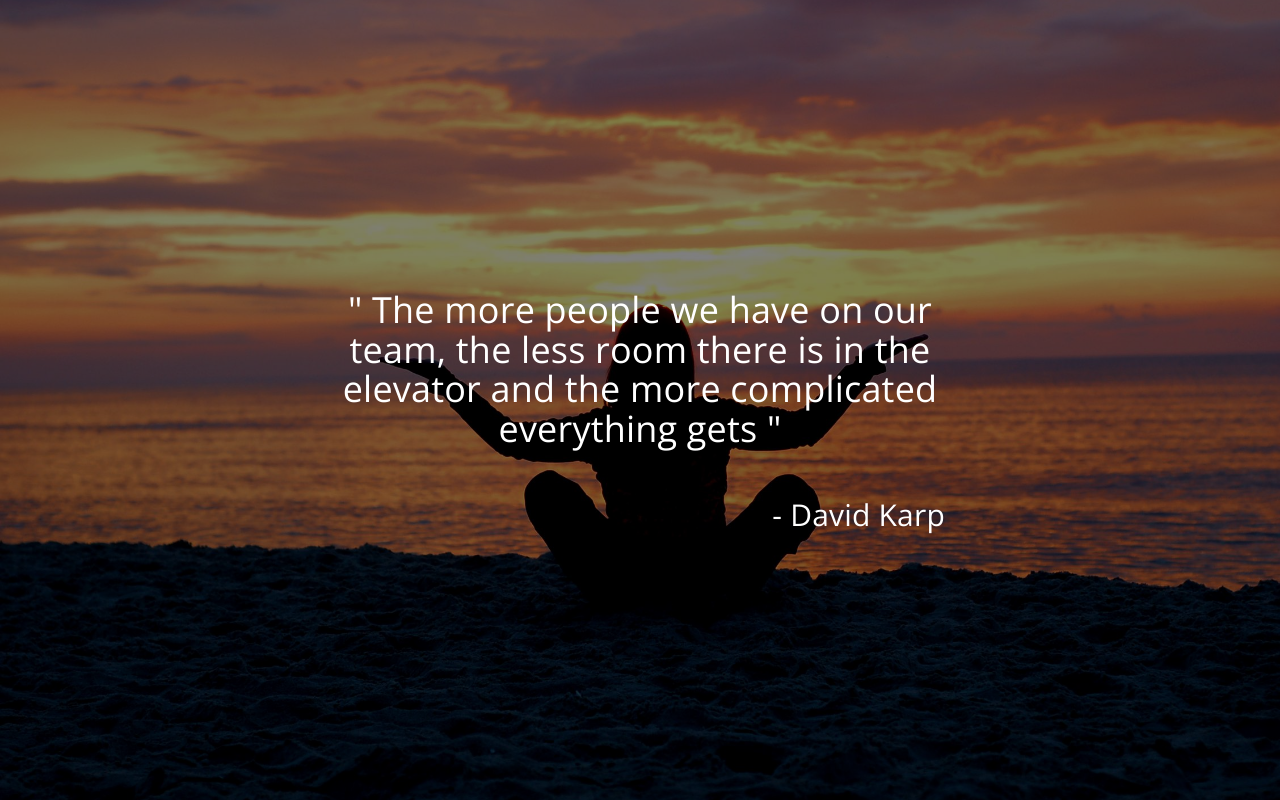
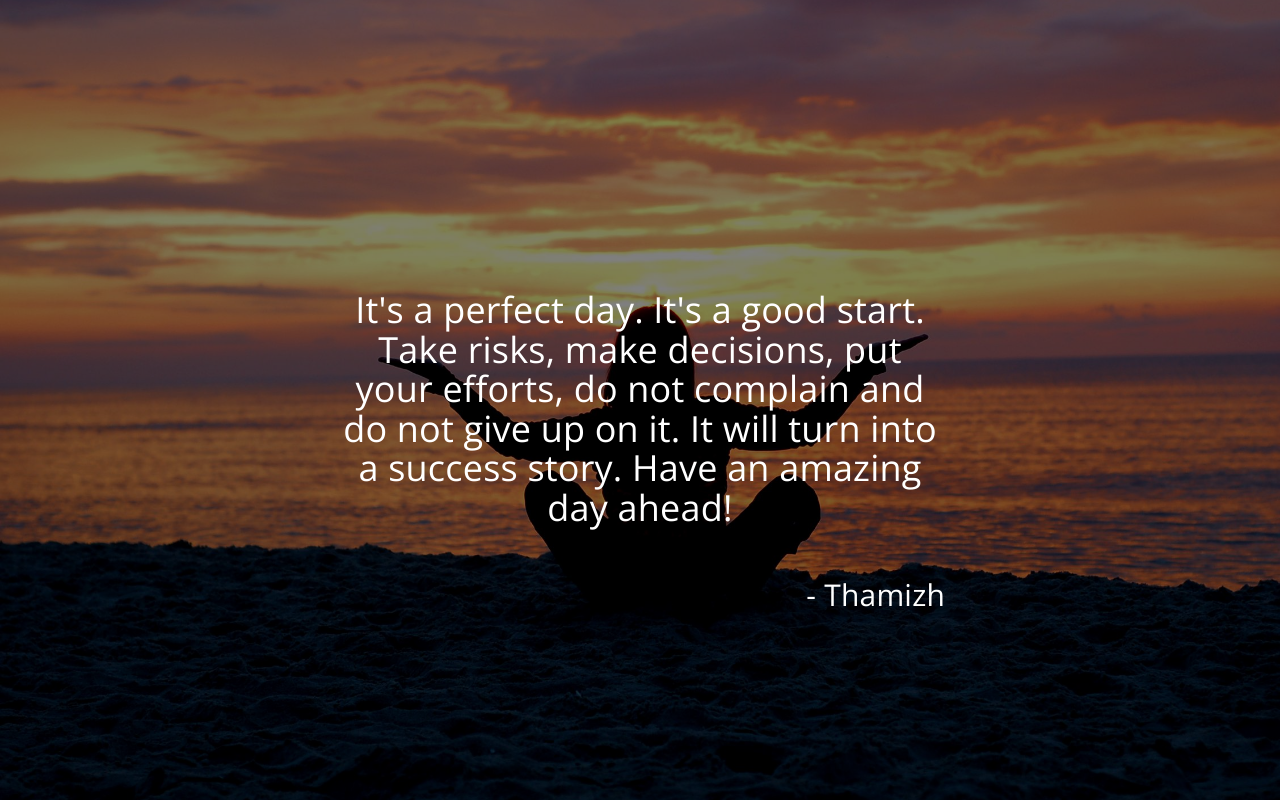
Before and after one commit to thamizharasan/thechennaigeek, a plain HTML site: page index.html in a window 1280 px wide. Drawn offline with nearby package versions, Linux system fonts and the light colour scheme.

Commit message:
changed the quote

```diff
--- a/index.html
+++ b/index.html
@@ -11,8 +11,8 @@
 	<div class="overlay"></div>
 		<div class="row quotes">
 			<div class="col-md-6 col-md-offset-3">
-				<h1>"  The more people we have on our team, the less room there is in the elevator and the more complicated everything gets   "</h1>
-				<h2> - David Karp </h2>
+				<h1>It's a perfect day. It's a good start. Take risks, make decisions, put your efforts, do not complain and do not give up on it. It will turn into a success story. Have an amazing day ahead!</h1>
+				<h2>- Thamizh</h2>
 			</div>
 		</div>
 	<script type="text/javascript" src="js/bootstrap.min.js"></script>
```
